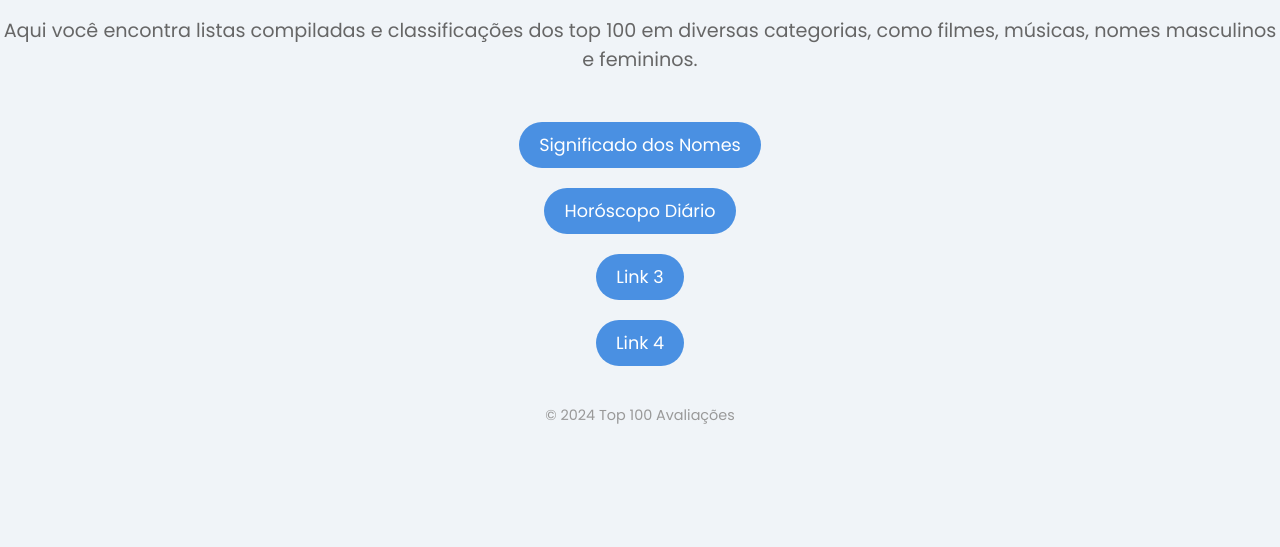
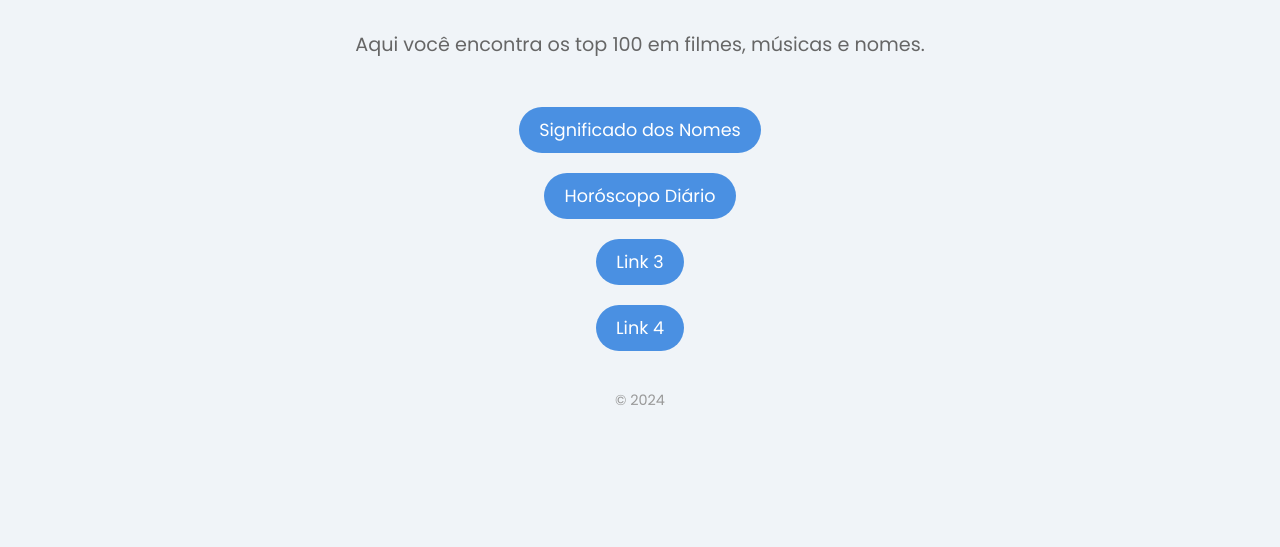
Before and after one commit to 100ratings/top, a plain HTML site: page index.html in a window 1280 px wide. Shown: the part 253-800 px from the top of the page. Drawn offline with Linux system fonts and the light colour scheme.

Commit message:
Update index.html

```diff
--- a/index.html
+++ b/index.html
@@ -52,13 +52,13 @@
 </head>
 <body>
     <h1>Top 100 Avaliações</h1>
-    <p>Aqui você encontra listas compiladas e classificações dos top 100 em diversas categorias, como filmes, músicas, nomes masculinos e femininos.</p>
+    <p>Aqui você encontra os top 100 em filmes, músicas e nomes.</p>
     <a href="https://tinyhost.pw/list/6CbfnVhUB">Significado dos Nomes</a>
     <a href="#https://tinyhost.pw/list/LkNOVX6Lw">Horóscopo Diário</a>
     <a href="#link3">Link 3</a>
     <a href="#link4">Link 4</a>
     <footer>
-        &copy; 2024 Top 100 Avaliações
+        &copy; 2024
     </footer>
 </body>
 </html>
```
